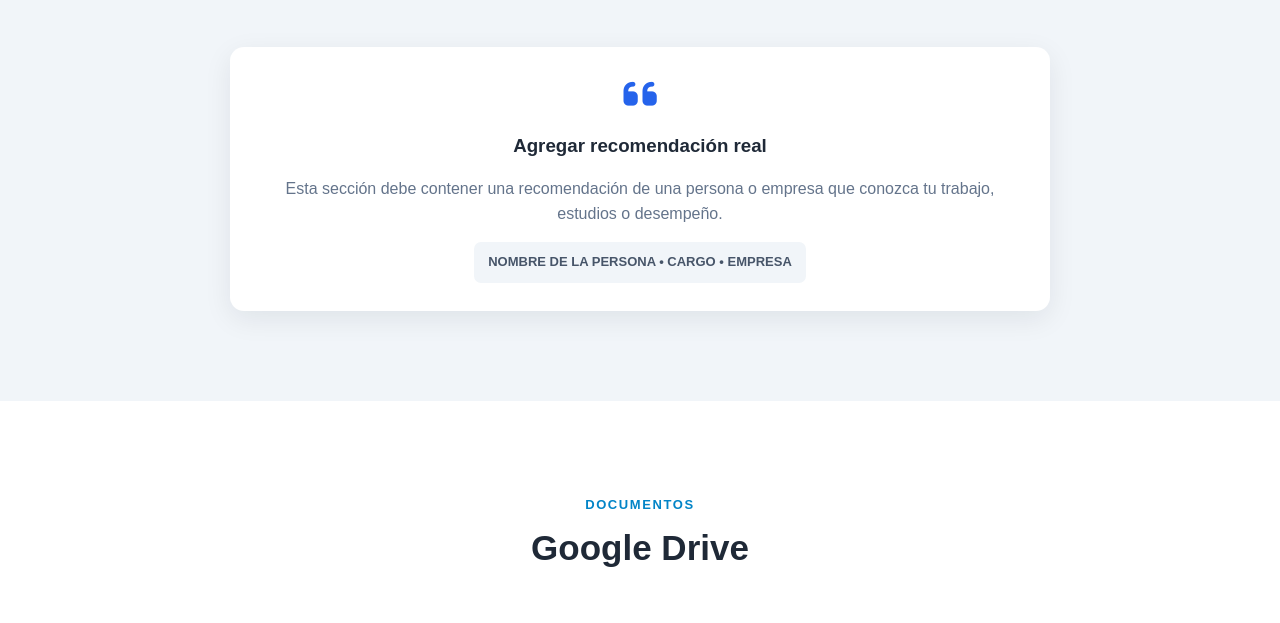
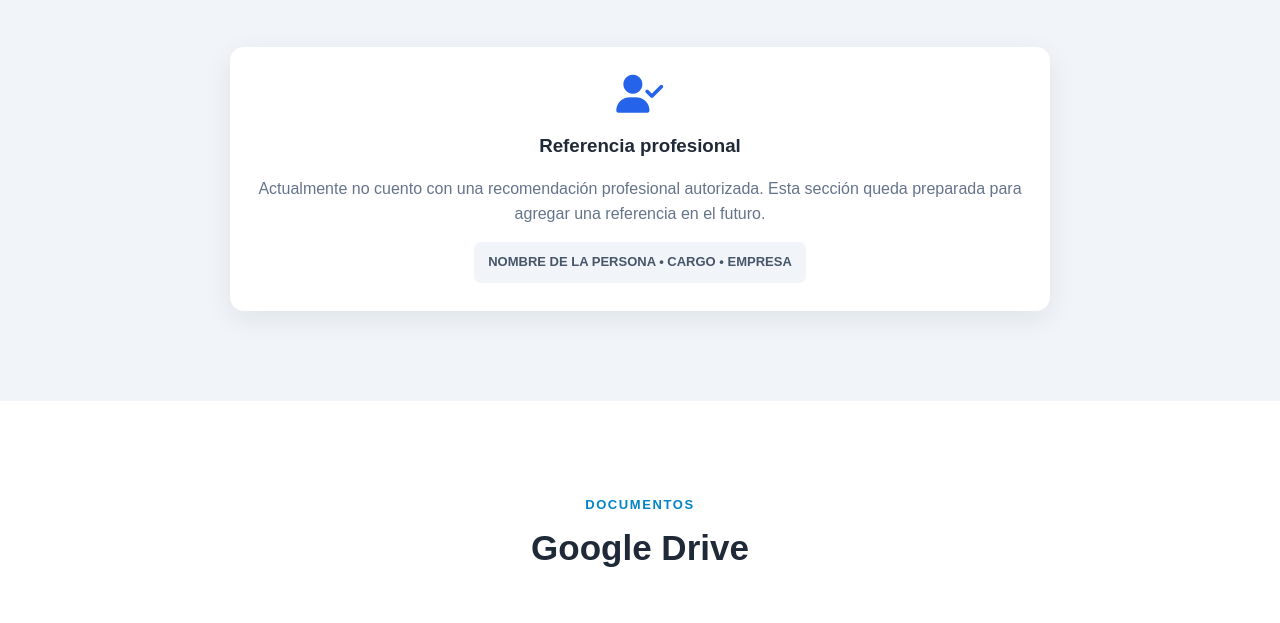
Before and after one commit to christiancriollo/hojadevida, a plain HTML site: page index.html in a window 1280 px wide. Shown: the part 4470-5093 px from the top of the page. Drawn offline with Linux system fonts and the light colour scheme.

Commit message:
Update index.html

```diff
--- a/index.html
+++ b/index.html
@@ -748,7 +748,7 @@
                     <!-- CAMBIAR CUANDO TENGAMOS EL LINK -->
 
                     <a class="btn"
-                       href="https://www.canva.com/"
+   href="https://canva.link/t8ocecu7mpbfr0f"
    target="_blank">
 
                         <i class="fas fa-palette"></i>
@@ -776,9 +776,7 @@
 
                 <div class="section-title">
 
-                    <span>
-                        RECOMENDACIÓN
-                    </span>
+<span>RECOMENDACIÓN</span>
 
 <h2>
     Referencia profesional
@@ -786,20 +784,15 @@
 
 </div>
 
-
 <div class="recommendation">
 
-                    <i class="fas fa-quote-left"></i>
+    <i class="fas fa-user-check"></i>
 
-                    <h3>
-                        Agregar recomendación real
-                    </h3>
+    <h3>Referencia profesional</h3>
 
     <p>
-                        Esta sección debe contener una
-                        recomendación de una persona o
-                        empresa que conozca tu trabajo,
-                        estudios o desempeño.
+        Actualmente no cuento con una recomendación profesional autorizada.
+        Esta sección queda preparada para agregar una referencia en el futuro.
     </p>
 
                     <div class="placeholder">
```
Lines whose indentation alone changed are shown as unchanged.
